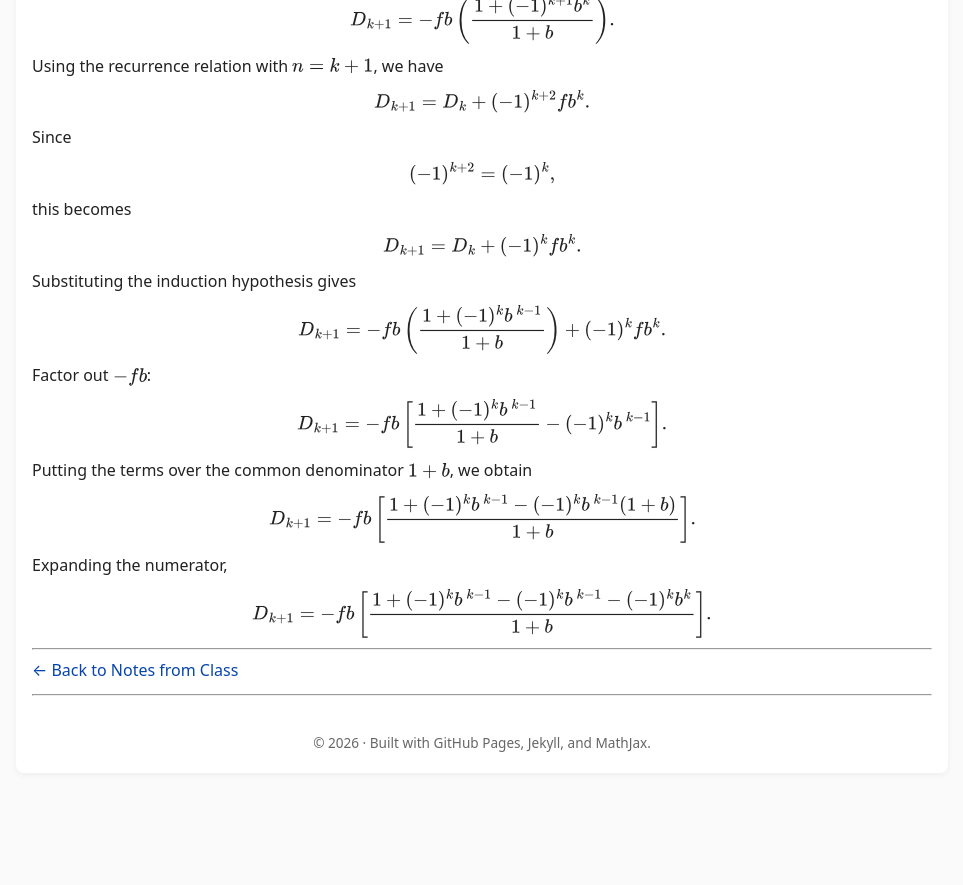
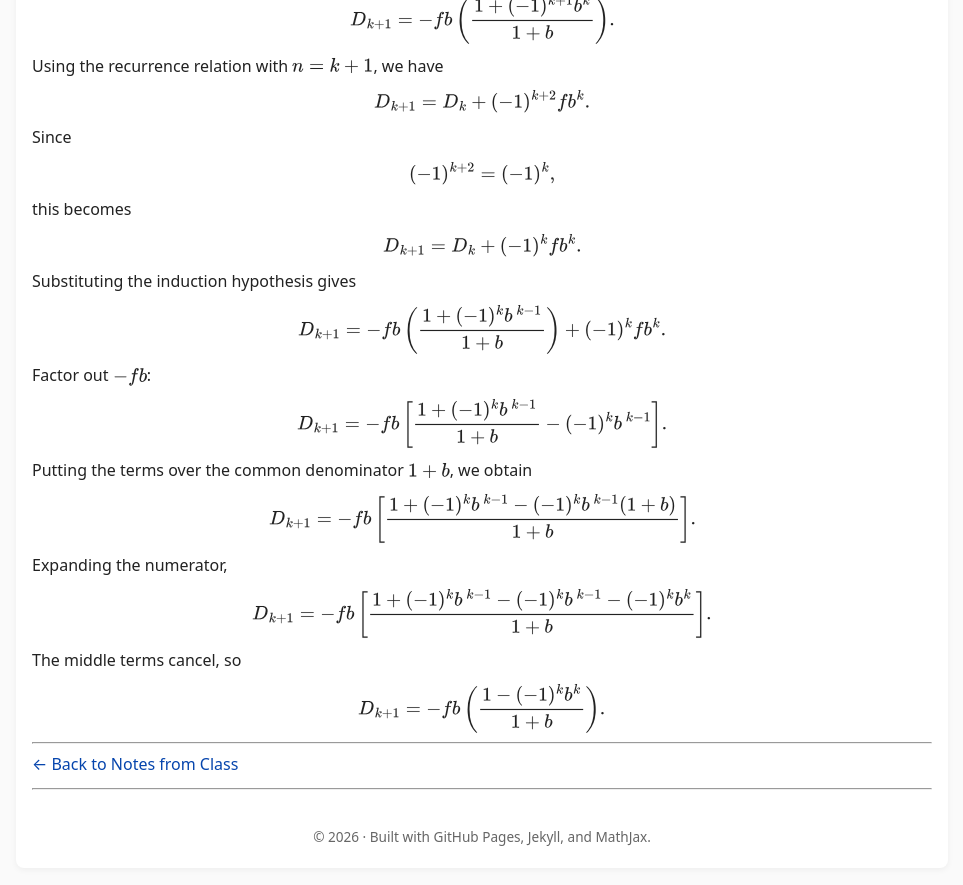
Before and after one commit to SaleemKamaludin/SaleemKamaludin.github.io, a Jekyll site: the page built from courses/math-2276/notes-from-class/lecture-2/index.md, in a window 1280 px wide and 900 px high, scrolled down 8005 px. Shown: the top 885 px of the window, without its empty margins (158-1121 px from the left). Built offline with Jekyll 4.4.1, drawn with Linux system fonts in a browser that asks for light colours; before the commit the page ends 8810 px from its top, so only the background shows below that.

Commit message:
Add cancellation step to Lecture 2 induction proof

```diff
--- a/courses/math-2276/notes-from-class/lecture-2/index.md
+++ b/courses/math-2276/notes-from-class/lecture-2/index.md
@@ -1140,6 +1140,27 @@ D_{k+1}
 
 </div>
 
+<div id="induction-step-cancel-middle-terms">
+
+<p>
+  The middle terms cancel, so
+</p>
+
+<div class="display-math">
+
+\[
+D_{k+1}
+=
+-fb
+\left(
+\frac{1-(-1)^k b^k}{1+b}
+\right).
+\]
+
+</div>
+
+</div>
+
 ---
 
 [← Back to Notes from Class]({{ '/courses/math-2276/notes-from-class/' | relative_url }})
```
